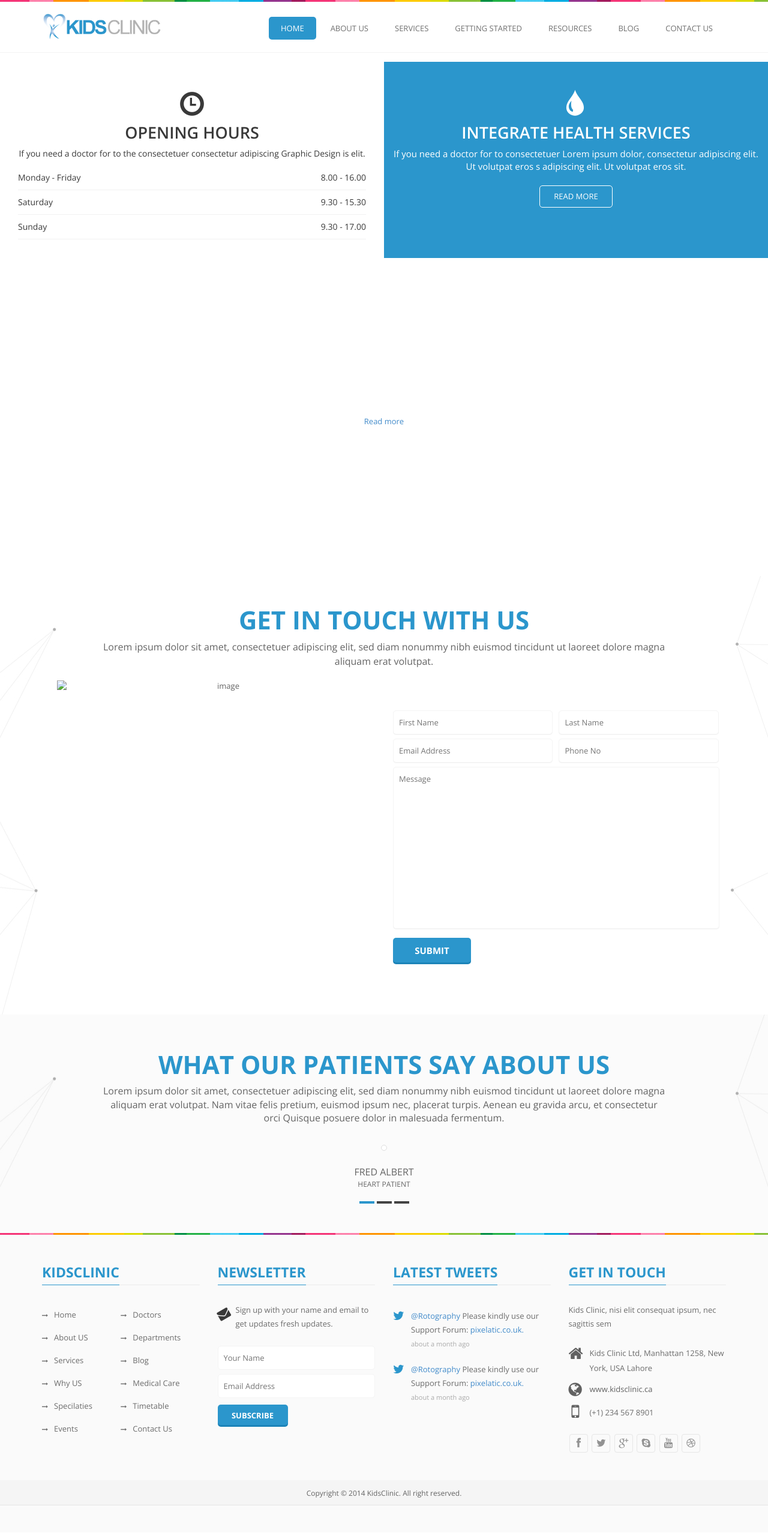
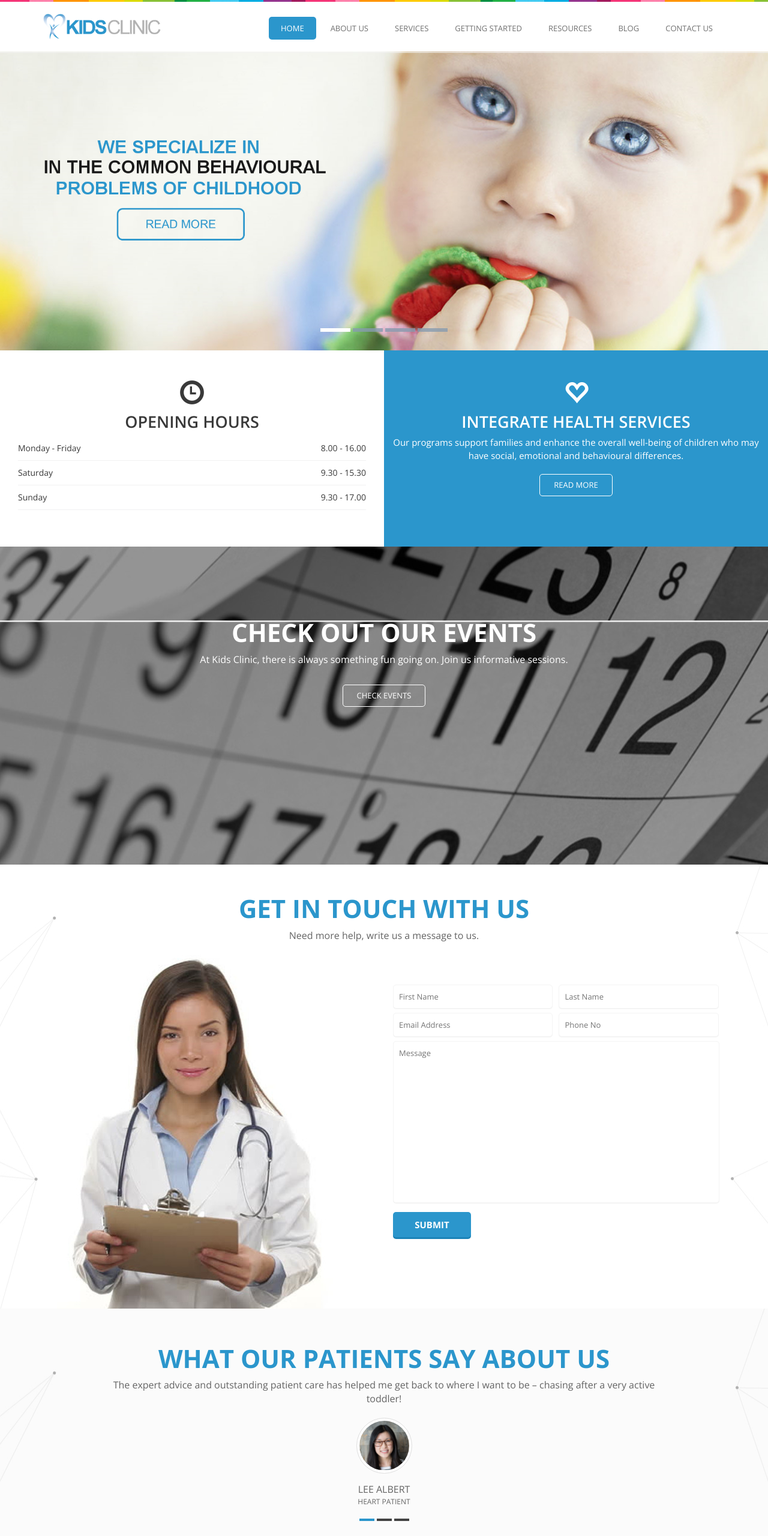
Before and after one commit to syedrab/kidsclinic, a plain HTML site: page index.html in a window 1280 px wide. Shown: the top 2560 px of the page at 60% size. Drawn offline with nearby package versions, Linux system fonts and the light colour scheme.

Commit message:
Home Page : Adding sample banners and Images for Demo
Banners, appointment images, patient images, updating index and
kidsclinic.css for calendar background

```diff
--- a/css/kidsclinic.css
+++ b/css/kidsclinic.css
@@ -876,7 +876,7 @@ ABOUT ( counters )
 -------------------------------------------------------------------*/
 
 .about-sec {
-	background:url(../images/about-bg.jpg) repeat center top;
+	background:url(../images/about-bg-sample.jpg) repeat center top;
 	background-attachment:fixed;
 	height: 530px;
 	padding: 110px 0 50px;
--- a/index.html
+++ b/index.html
@@ -180,34 +180,34 @@
 			<div id="main-banner" class="owl-carousel main-banner clearfix">
 
 				<div class="item">
-					<img src="images/banner-img3.jpg" alt="" title="">
+					<img src="images/banner-img-sample2.jpg" alt="" title="">
 					<div class="slider-caption">
-						<p>better <span>technology</span> for</p><br/>
-						<p>better <span>healthcare</span></p>
+						<!--<p>better <span>technology</span> for</p><br/>
+						<p>better <span>healthcare</span></p>-->
 					</div>
 				</div>
 
 				<div class="item">
-					<img src="images/banner-img2.jpg" alt="" title="">
+					<img src="images/banner-img-sample1.jpg" alt="" title="">
 					<div class="slider-caption">
-						<p>better <span>technology</span> for</p><br/>
-						<p>better <span>healthcare</span></p>
+						<!--<p>better <span>technology</span> for</p><br/>
+						<p>better <span>healthcare</span></p>-->
 					</div>
 				</div>
 
 				<div class="item">
-					<img src="images/banner-img.jpg" alt="" title="">
+					<img src="images/banner-img-sample3.jpg" alt="" title="">
 					<div class="slider-caption">
-						<p>better <span>technology</span> for</p><br/>
-						<p>better <span>healthcare</span></p>
+						<!--<p>better <span>technology</span> for</p><br/>
+						<p>better <span>healthcare</span></p>-->
 					</div>
 				</div>
 
 				<div class="item">
-					<img src="images/banner-img4.jpg" alt="" title="">
+					<img src="images/banner-img-sample4.jpg" alt="" title="">
 					<div class="slider-caption">
-						<p>better <span>technology</span> for</p><br/>
-						<p>better <span>healthcare</span></p>
+						<!--<p>better <span>technology</span> for</p><br/>
+						<p>better <span>healthcare</span></p>-->
 					</div>
 				</div>
 
@@ -229,8 +229,8 @@
 
 							<span class="glyphicon glyphicon-time"></span>
 							<h3>Opening Hours</h3>
-							<p>If you need a doctor for to the consectetuer
-				 consectetur adipiscing Graphic Design is elit.</p>
+							<!--<p>If you need a doctor for to the consectetuer
+				 consectetur adipiscing Graphic Design is elit.</p>-->
 
 							<ul class="list-unstyled">
 								<li class="clearfix">
@@ -265,9 +265,9 @@
 					<div class="col-md-6 bg-default">
 
 						<div class="home-box">
-							<span class="glyphicon glyphicon-tint"></span>
+							<span class="glyphicon glyphicon-heart-empty"></span>
 							<h3>Integrate Health Services</h3>
-							<p>If you need a doctor for to consectetuer Lorem ipsum dolor, consectetur adipiscing elit. Ut volutpat eros s adipiscing elit. Ut volutpat eros sit.</p>
+							<p>Our programs support families and enhance the overall well-being of children who may have social, emotional and behavioural differences.</p>
 							<a href="#." class="btn-rounded btn-bordered">Read more</a>
 						</div>
 
@@ -280,10 +280,10 @@
 				<section class="about-sec text-center" data-stellar-background-ratio="0.3">
 
 					<div class="container">
-						<h1>about Kids Clinic</h1>
-						<p class="lead">Lorem ipsum dolor sit amet, consectetuer adipiscing elit, sed diam nonummy nibh euismod tincidunt ut laoreet dolore magna aliquam erat volutpat.</p>
+						<h1>Check Out Our Events</h1>
+						<p class="lead">At Kids Clinic, there is always something fun going on. Join us informative sessions.</p>
 
-						<a href="#." class="btn-rounded btn-bordered">Read more</a>
+						<a href="#." class="btn-rounded btn-bordered" style = "border-color: #fff; text-transform: uppercase; color: #fff;">Check Events </a>
 					</div>
 
 				</section>
@@ -296,12 +296,12 @@
 					<div class="container">
 
 						<h1>Get in Touch with us</h1>
-						<p class="lead">Lorem ipsum dolor sit amet, consectetuer adipiscing elit, sed diam nonummy nibh euismod tincidunt ut laoreet dolore magna aliquam erat volutpat.</p>
+						<p class="lead">Need more help, write us a message to us.</p>
 
 						<div class="row">
 
 							<div class="col-md-6">
-								<figure><img src="images/appointment-img.jpg" alt="image" title="Appointment image" class="img-responsive lady1"></figure>
+								<figure><img src="images/appointment-img-sample.jpg" alt="image" title="Appointment image" class="img-responsive lady1"></figure>
 							</div>
 
 							<div class="col-md-6">
@@ -340,31 +340,29 @@
 
 									<div class="item">
 									  <h1>What Our patients Say About Us</h1>
-									  <p>Lorem ipsum dolor sit amet, consectetuer adipiscing elit, sed diam nonummy nibh euismod tincidunt ut laoreet dolore magna aliquam erat volutpat. Nam vitae felis pretium, euismod ipsum nec, placerat turpis. Aenean eu gravida arcu, et consectetur
-			orci Quisque posuere dolor in malesuada fermentum.</p>
+									  <p>The expert advice and outstanding patient care has helped me get back to where I want to be – chasing after a very active toddler! </p>
 										<div class="testimonials-patient-detail">
-											<img src="images/patient-img.png" class="img-circle img-thumbnail" alt="" title="">
-											<p>fred albert<span>Heart patient</span></p>
+											<img src="images/patient-img-sample1.png" class="img-circle img-thumbnail" alt="" title="">
+											<p>Lee albert<span>Heart patient</span></p>
+										</div>
+									</div>
+
+
+									<div class="item">
+									  <h1>What Our patients Say About Us</h1>
+									  <p>Their clinical care is outstanding but what really sets them apart is that they truly care about the well-being of their patients.</p>
+										<div class="testimonials-patient-detail">
+											<img src="images/patient-img-sample2.png" class="img-circle img-thumbnail" alt="" title="">
+											<p>Jhonny Cage<span>Regular Patient</span></p>
 										</div>
 									</div>
 
 									<div class="item">
 									  <h1>What Our patients Say About Us</h1>
-									  <p>Lorem ipsum dolor sit amet, consectetuer adipiscing elit, sed diam nonummy nibh euismod tincidunt ut laoreet dolore magna aliquam erat volutpat. Nam vitae felis pretium, euismod ipsum nec, placerat turpis. Aenean eu gravida arcu, et consectetur
-			orci Quisque posuere dolor in malesuada fermentum.</p>
+									  <p>I feel like the team really cares about my personal health and feels invested in my well-being into the future.</p>
 										<div class="testimonials-patient-detail">
-											<img src="images/patient-img.png" class="img-circle img-thumbnail" alt="" title="">
-											<p>fred albert<span>Heart patient</span></p>
-										</div>
-									</div>
-
-									<div class="item">
-									  <h1>What Our patients Say About Us</h1>
-									  <p>Lorem ipsum dolor sit amet, consectetuer adipiscing elit, sed diam nonummy nibh euismod tincidunt ut laoreet dolore magna aliquam erat volutpat. Nam vitae felis pretium, euismod ipsum nec, placerat turpis. Aenean eu gravida arcu, et consectetur
-			orci Quisque posuere dolor in malesuada fermentum.</p>
-										<div class="testimonials-patient-detail">
-											<img src="images/patient-img.png" class="img-circle img-thumbnail" alt="" title="">
-											<p>fred albert<span>Heart patient</span></p>
+											<img src="images/patient-img-sample3.png" class="img-circle img-thumbnail" alt="" title="">
+											<p>Philip Morris<span>Heart patient</span></p>
 										</div>
 									</div>
 
@@ -393,7 +391,7 @@
 
 				<div class="row">
 
-					<div class="col-md-3">
+					<div class="col-md-4">
 
 						<!-- Footer Widget
 						============================================= -->
@@ -403,16 +401,11 @@
 
 							<ul class="footer-nav list-unstyled clearfix">
 								<li><a href="#."><i class="fa fa-long-arrow-right"></i>Home</a></li>
-								<li><a href="#."><i class="fa fa-long-arrow-right"></i>Doctors</a></li>
-								<li><a href="#."><i class="fa fa-long-arrow-right"></i>About US</a></li>
-								<li><a href="#."><i class="fa fa-long-arrow-right"></i>Departments</a></li>
+								<li><a href="#."><i class="fa fa-long-arrow-right"></i>About Us</a></li>
 								<li><a href="#."><i class="fa fa-long-arrow-right"></i>Services</a></li>
+								<li><a href="#."><i class="fa fa-long-arrow-right"></i>Getting Started</a></li>
+								<li><a href="#."><i class="fa fa-long-arrow-right"></i>Resources</a></li>
 								<li><a href="#."><i class="fa fa-long-arrow-right"></i>Blog</a></li>
-								<li><a href="#."><i class="fa fa-long-arrow-right"></i>Why US</a></li>
-								<li><a href="#."><i class="fa fa-long-arrow-right"></i>Medical Care</a></li>
-								<li><a href="#."><i class="fa fa-long-arrow-right"></i>Specilaties</a></li>
-								<li><a href="#."><i class="fa fa-long-arrow-right"></i>Timetable</a></li>
-								<li><a href="#."><i class="fa fa-long-arrow-right"></i>Events</a></li>
 								<li><a href="#."><i class="fa fa-long-arrow-right"></i>Contact Us</a></li>
 							</ul>
 
@@ -420,7 +413,7 @@
 
 					</div>
 
-					<div class="col-md-3">
+					<div class="col-md-4">
 
 						<!-- Footer Widget
 						============================================= -->
@@ -432,7 +425,7 @@
 
 								<i class="fa fa-envelope"></i>
 								<p class="newsletter-text">Sign up with your name and email to
-		get updates fresh updates.</p>
+		get latest updates.</p>
 
 							<div class="success" id="message-news" style="display:none;">Thank you! You have successfully subscribed.</div>
 							<form name="newsletter_form" id="newsletter_form" method="post" action="submit.php" onSubmit="return false">
@@ -446,11 +439,11 @@
 
 					</div>
 
-					<div class="col-md-3">
+					<!--<div class="col-md-3">
 
 						<!-- Footer Widget
 						============================================= -->
-						<div class="footer-widget">
+						<!--<div class="footer-widget">
 
 							<h4><span>Latest Tweets</span></h4>
 
@@ -474,21 +467,22 @@
 
 						</div>
 
-					</div>
+					</div>-->
 
-					<div class="col-md-3">
+					<div class="col-md-4">
 
 						<!-- Footer Widget
 						============================================= -->
 						<div class="footer-widget">
 
 							<h4><span>get in touch</span></h4>
-							<p>Kids Clinic, nisi elit consequat ipsum, nec sagittis sem</p>
+							<!--<p>Kids Clinic, nisi elit consequat ipsum, nec sagittis sem</p>-->
 
 							<div class="contact-widget">
-								<i class="fa fa-home"></i><p>Kids Clinic Ltd, Manhattan 1258, New York, USA Lahore</p>
+								<i class="fa fa-home"></i><p>Kids Clinic, 300 Rossland Road E, Suite 301, Ajax, ON L1Z 0M1</p>
 								<i class="fa fa-globe"></i><p><a href="#.">www.kidsclinic.ca</a></p>
-								<i class="fa fa-mobile"></i><p class="phone-number">(+1) 234 567 8901</p>
+								<i class="fa fa-mobile"></i><p class="phone-number">905.683.4440</p>
+								<i class="fa fa-phone-square"></i><p class="fax-number">905.683.3303</p>
 							</div>
 
 							<ul class="social3 clearfix">
@@ -496,8 +490,6 @@
 								<li><a href="#."><i class="fa fa-twitter"></i></a></li>
 								<li><a href="#."><i class="fa fa-google-plus"></i></a></li>
 								<li><a href="#."><i class="fa fa-skype"></i></a></li>
-								<li><a href="#."><i class="fa fa-youtube"></i></a></li>
-								<li><a href="#."><i class="fa fa-dribbble"></i></a></li>
 							</ul>
 
 						</div>
@@ -509,7 +501,7 @@
 
 			<!-- Copyright
 			============================================= -->
-			<p class="copyright text-center">Copyright &copy; 2014 KidsClinic. All right reserved.</p>
+			<p class="copyright text-center">Copyright &copy; 2016 KidsClinic. All right reserved.</p>
 
 
 		</footer>
```
Also changed, not shown: images/about-bg-sample.jpg (added), images/appointment-img-sample.jpg (added), images/banner-img-sample1.jpg (added), images/banner-img-sample2.jpg (added), images/banner-img-sample3.jpg (added), images/banner-img-sample4.jpg (added), images/patient-img-sample1.png (added), images/patient-img-sample2.png (added), images/patient-img-sample3.png (added).
